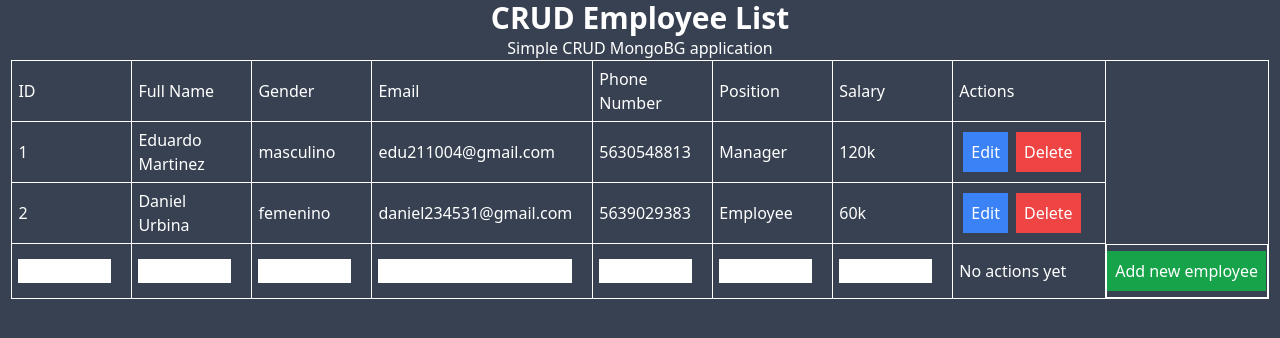
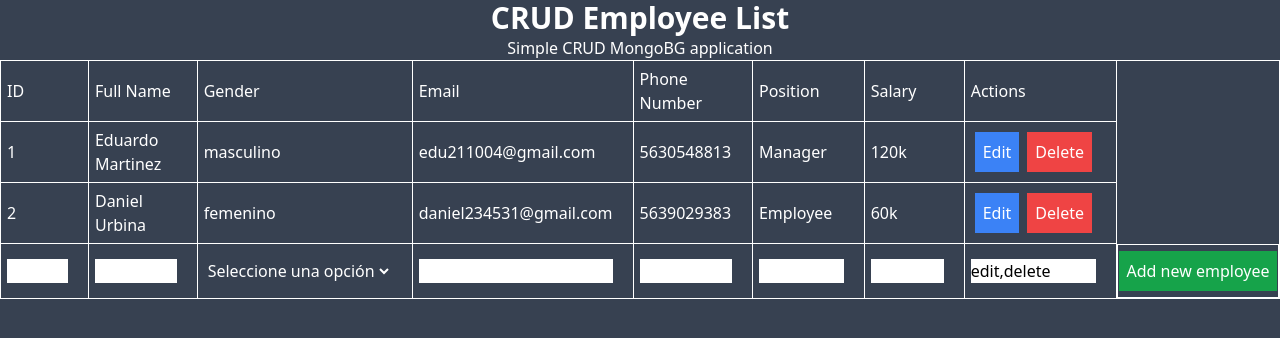
Before and after one commit to Renukta-21/Employee-List, a React (Vite) app in the folder client/: page / in a window 1280 px wide. Shown: the top 338 px of the page. Built offline with nearby package versions, Linux system fonts and the light colour scheme.

Commit message:
new Employee handled

```diff
--- a/client/src/EmployeeContext.jsx
+++ b/client/src/EmployeeContext.jsx
@@ -13,7 +13,7 @@ function EmployeeProvider({ children }) {
       salary: '120k',
     },
     {
-      id:2,
+      id: 2,
       fullName: 'Daniel Urbina',
       gender: 'femenino',
       email: 'daniel234531@gmail.com',
@@ -55,7 +55,6 @@ function EmployeeProvider({ children }) {
   const handleChange = (e) => {
     const fieldToSet = e.target.id.split('-')[1]
     setNewEmployee(prevData => {
-      console.log(prevData)
       return ({
         ...prevData,
         [fieldToSet]: e.target.value
@@ -63,24 +62,36 @@ function EmployeeProvider({ children }) {
     })
 
   }
-  const handleGenderChange = (e)=>{
-      const editingEmployeeNew = {...editingEmployee, gender: e.target.value}
+  const handleGenderChange = (e) => {
+    if (editingEmployee) {
+      const editingEmployeeNew = { ...editingEmployee, gender: e.target.value }
       setEditingEmployee(editingEmployeeNew)
+    } else {
+      setNewEmployee(prevData => {
+        return ({
+          ...prevData,
+          gender: e.target.value
+        })
+      })
+    }
   }
   const handleNewEmployee = () => {
     setEmployeeList(prevList => {
       const updatedList = prevList.concat(newEmployee)
       localStorage.setItem('EmployeeList', JSON.stringify(updatedList))
+      setNewEmployee(() => {
+        return employeeMockup
+      })
       return updatedList
     })
-    setNewEmployee(updatedList)
+
   }
   const handleEdit = (employeeID) => {
-    if(editingID===employeeID){
-      const newList = employeeList.map(employee=>{
-        if(editingID===employee.id){
+    if (editingID === employeeID) {
+      const newList = employeeList.map(employee => {
+        if (editingID === employee.id) {
           return editingEmployee
-        }else{
+        } else {
           return employee
         }
       })
@@ -88,24 +99,24 @@ function EmployeeProvider({ children }) {
       setEditingID(null)
       setEditingEmployee(null)
 
-    }else{
+    } else {
       setEditingID(employeeID)
-      const employeeToEdit = employeeList.find(employee=> employee.id === employeeID)
+      const employeeToEdit = employeeList.find(employee => employee.id === employeeID)
       setEditingEmployee(employeeToEdit)
     }
 
   }
-  const handleEditChange=(e)=>{
+  const handleEditChange = (e) => {
     const id = e.target.id.split('-')[1]
-    setEditingEmployee(prevData=>{
-      return({
+    setEditingEmployee(prevData => {
+      return ({
         ...prevData,
-        [id]:e.target.value
+        [id]: e.target.value
       })
     })
   }
   const handleDelete = (employeeID) => {
-    const newList = employeeList.filter(employee=> employee.id !== employeeID)
+    const newList = employeeList.filter(employee => employee.id !== employeeID)
     setEmployeeList(newList)
   }
   return (
@@ -122,7 +133,8 @@ function EmployeeProvider({ children }) {
         editingID,
         editingEmployee,
         handleEditChange,
-        handleGenderChange
+        handleGenderChange,
+        newEmployee
       }}>
       {children}
     </EmployeeContext.Provider>
--- a/client/src/NewEmployeeForm.jsx
+++ b/client/src/NewEmployeeForm.jsx
@@ -1,11 +1,14 @@
-function NewEmployeeForm({ entries, handleChange, handleNewEmployee }) {
+import Dropdown from "./Dropdown"
+
+function NewEmployeeForm({ newEmployee,entries, handleChange, handleNewEmployee }) {
+
     return (
         <tr>
             {entries.map((field, idx) => (
                 <td key={idx}>
-                    {field === 'actions' ? (
-                        <p>No actions yet</p>
-                    ) : <input type="text" id={`input-${field}`} onChange={handleChange} />}
+                    {field === 'gender' ? (
+                        <Dropdown/>
+                    ) : <input type="text" id={`input-${field}`} onChange={handleChange} value={newEmployee[field]?newEmployee[field]:''}/>}
                 </td>
             ))}
             <td className="whitespace-nowrap flex justify-center px-20">
--- a/client/src/Table.jsx
+++ b/client/src/Table.jsx
@@ -16,7 +16,7 @@ function Table({ readableFieldNames }) {
         editingEmployee,
         handleEditChange,
         handleNewEmployee,
-        handleGenderChange
+        newEmployee,
     } = useContext(EmployeeContext)
 
     useEffect(() => {
@@ -63,7 +63,7 @@ function Table({ readableFieldNames }) {
                             </tr>
                         )
                     })}
-                    <NewEmployeeForm entries={entries} handleChange={handleChange} handleNewEmployee={handleNewEmployee} />
+                    <NewEmployeeForm newEmployee={newEmployee} entries={entries} handleChange={handleChange} handleNewEmployee={handleNewEmployee} />
                 </tbody>
             </table>
         </div>)
```
